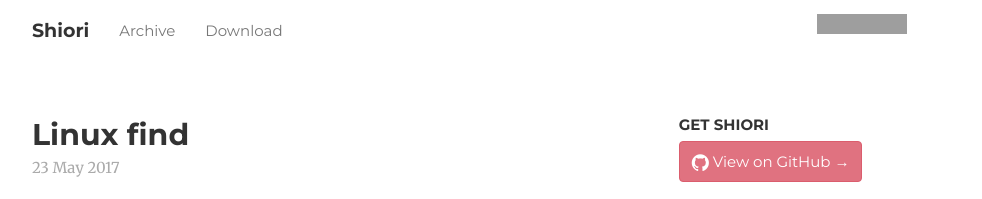
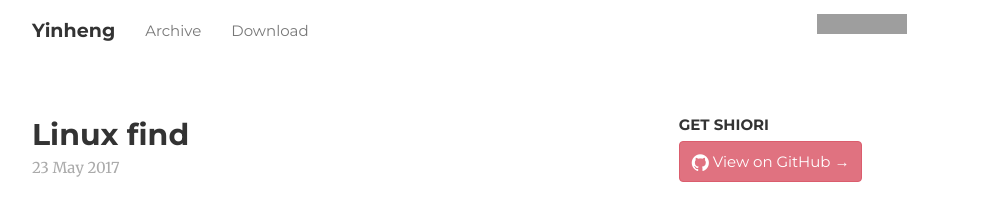
Before and after one commit to yinheng/yinheng.github.io, a Jekyll site: the page built from index.html, in a window 1280 px wide. Shown: the top 199 px of the page, without its empty margins (138-1120 px from the left). Built offline with Jekyll 4.4.1, drawn with Linux system fonts in a browser that asks for light colours; nearby versions of some CDN libraries; comment, search, counter and statistics services are not loaded; grey boxes are pictures that could not be loaded.

Commit message:
Bring up

```diff
--- a/_config.yml
+++ b/_config.yml
@@ -1,9 +1,9 @@
-baseurl: "/shiori" # The subpath of your site. Use "" if you're hosting a blog at the root level.
+baseurl: "" # The subpath of your site. Use "" if you're hosting a blog at the root level.
 url: "http://ellekasai.github.io" # the base hostname & protocol for your site
-title: "Shiori"
+title: "Yinheng"
 
 # This is used by feed.xml. Uncomment if you want to use it.
-# description: "..."
+description: "Hello world~"
 
 gems:
   - jemoji
```
